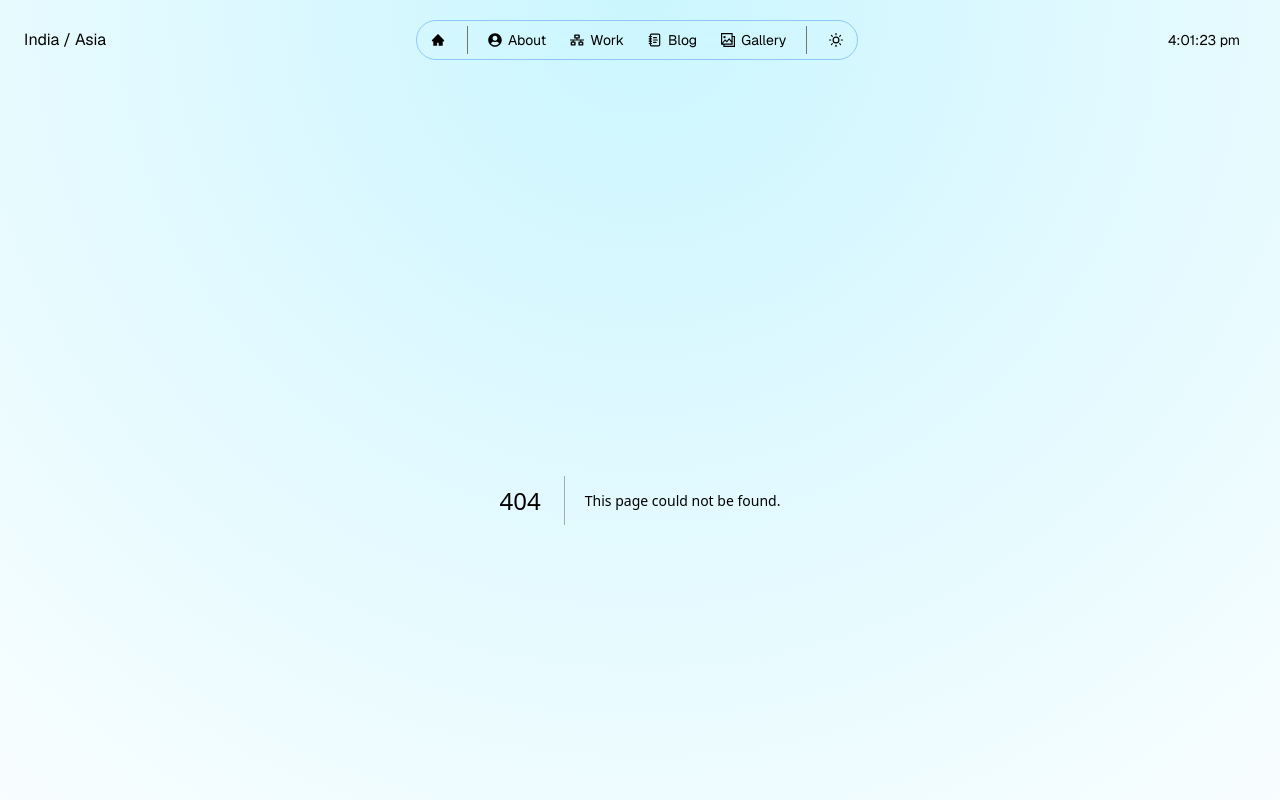
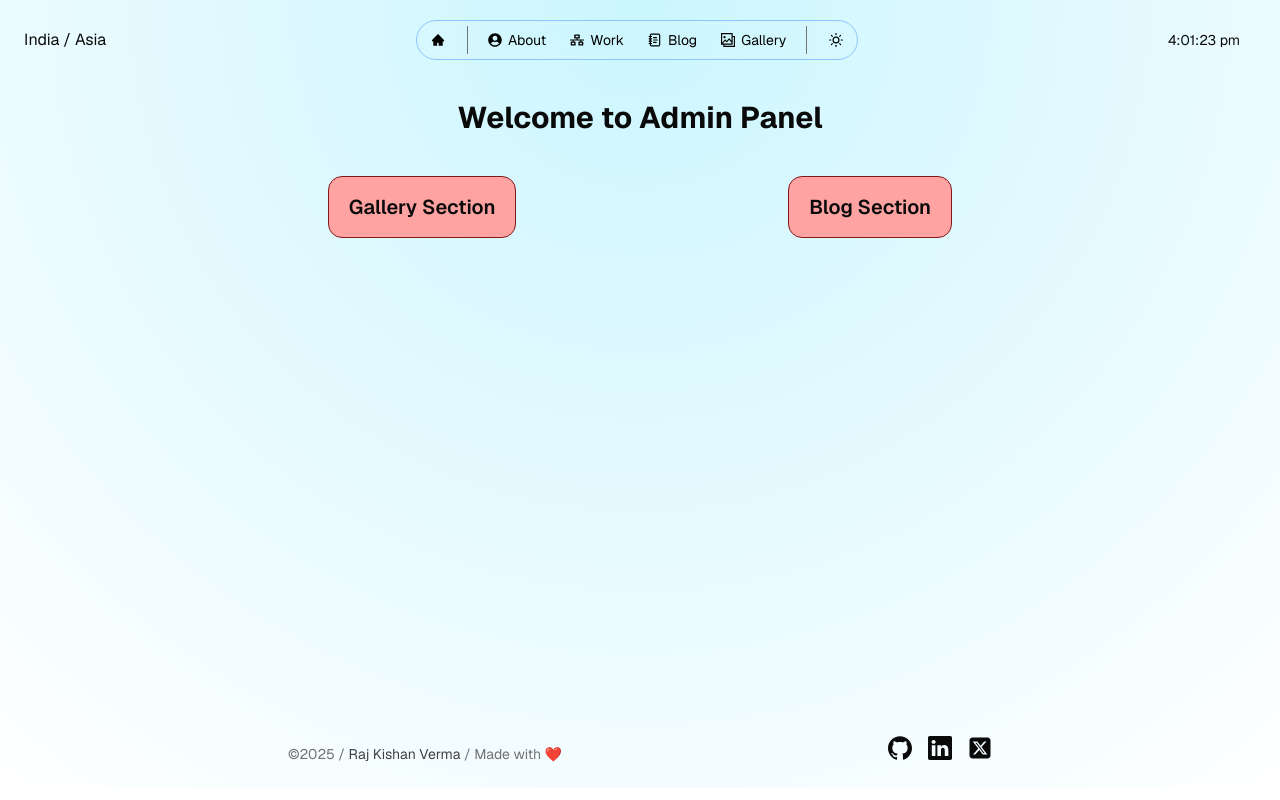
Before and after one commit to RajKishan1/portfolio, a Next.js app: page /admin in a window 1280 px wide. Before the commit this address had no page. Shown: the top 800 px of the page. Built offline with nearby package versions, Linux system fonts and the light colour scheme.

Commit message:
feat:admin panel

```diff
--- /dev/null
+++ b/src/app/(Routes)/admin/page.tsx
@@ -0,0 +1,19 @@
+import React from "react";
+
+const page = () => {
+  return (
+    <div className="h-[75vh]">
+      <h1 className="text-3xl font-bold text-center">Welcome to Admin Panel</h1>
+      <div className="flex max-w-4xl mx-auto justify-around mt-10">
+        <div className="border border-red-900 rounded-xl bg-red-300 px-5 py-4">
+          <h1 className="text-xl font-semibold">Gallery Section</h1>
+        </div>
+        <div className="border border-red-900 rounded-xl bg-red-300 px-5 py-4">
+          <h1 className="text-xl font-semibold">Blog Section</h1>
+        </div>
+      </div>
+    </div>
+  );
+};
+
+export default page;
--- a/src/app/(Routes)/blog/page.tsx
+++ b/src/app/(Routes)/blog/page.tsx
@@ -5,7 +5,7 @@ import React from "react";
 const page = () => {
   return (
     <div className="px-2 md:px-72 h-auto flex flex-col ">
-      <div className="">
+      {/* <div className="">
         <h1 className="text-2xl font-semibold mb-10">
           Writing about design and tech...
         </h1>
@@ -21,7 +21,7 @@ const page = () => {
           <BlogCard BlogTitle="wertwertwertwertwer" flexDirection="flex-col" />
         </div>
       </div>
-      <EarlierPosts />
+      <EarlierPosts /> */}
       <img src="/making.webp" className="size-96 mx-auto" alt="" />
     </div>
   );
```
